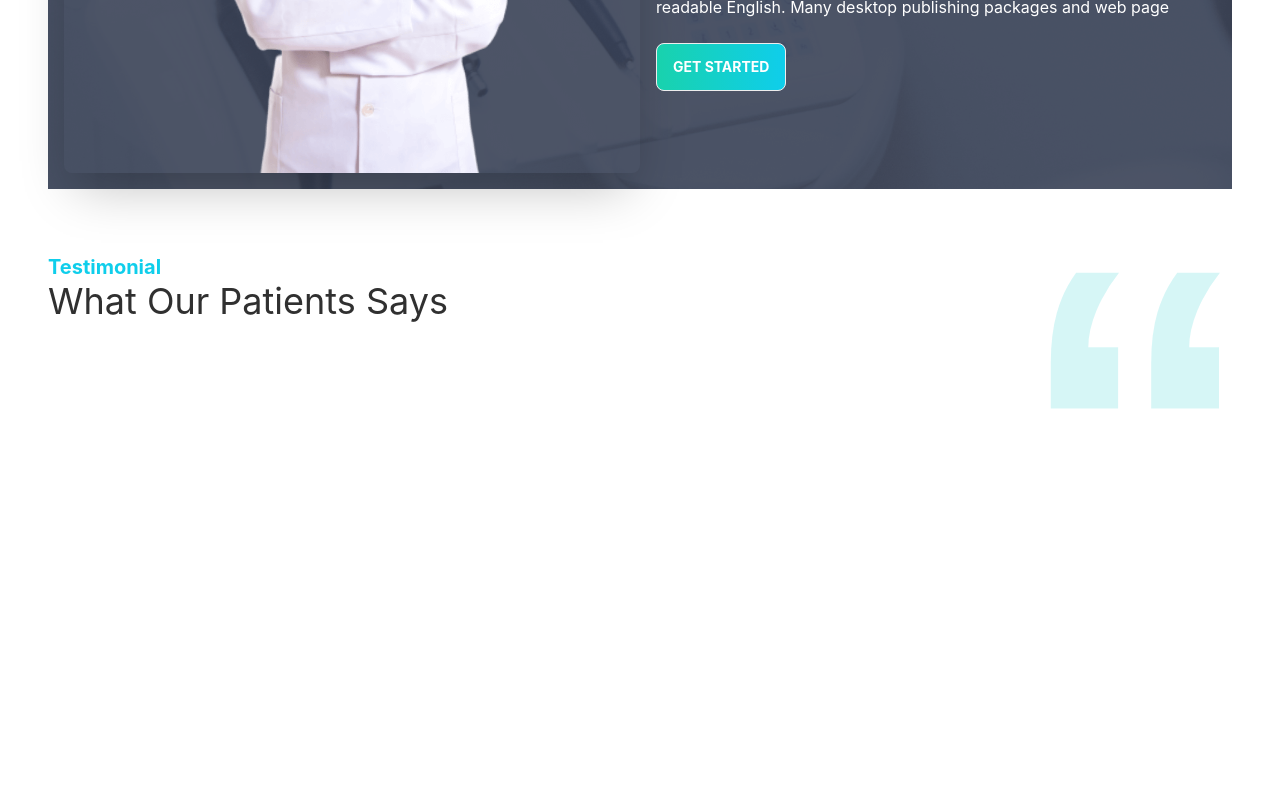
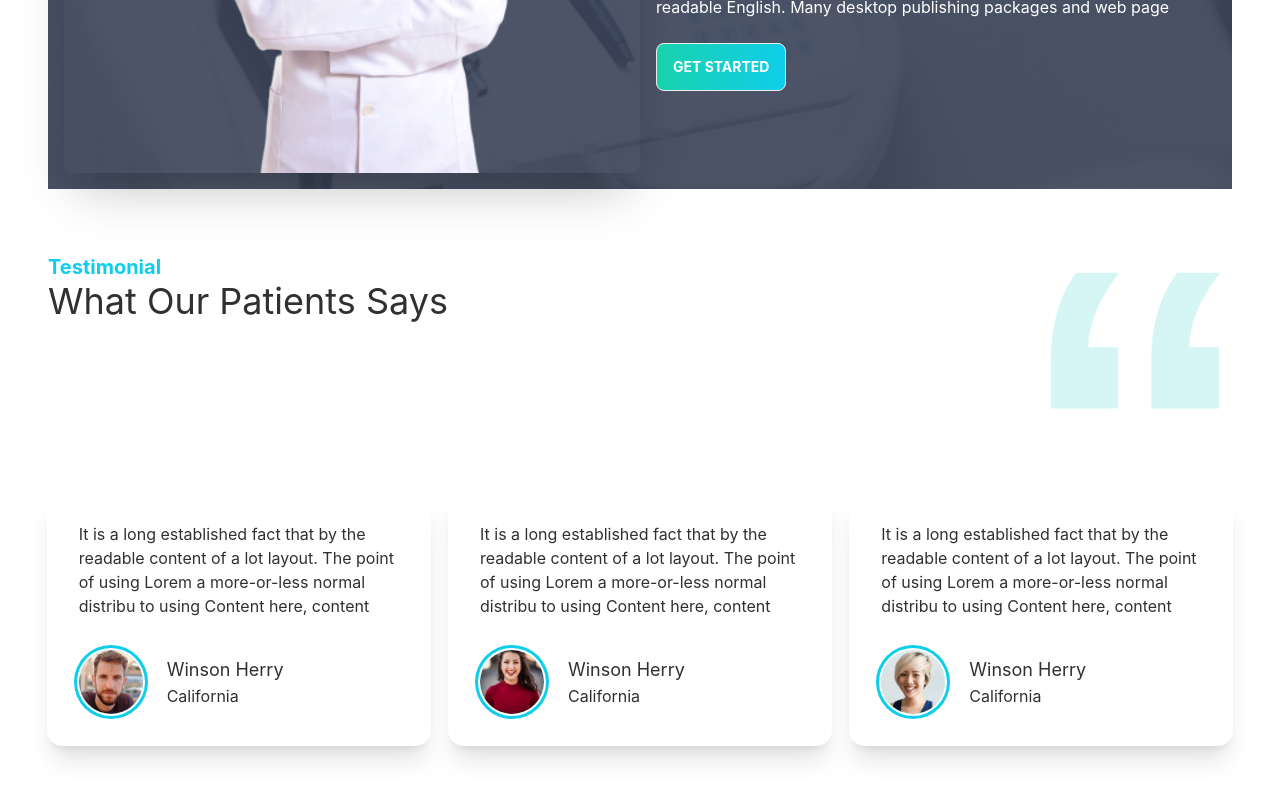
Before and after one commit to ahbab1995/doctors-porta-client, a React (Create React App) app: page / in a window 1280 px wide. Shown: the part 2750-3550 px from the top of the page. Before the commit the page ends 3224 px from the top, so only its background shows below. Built offline with nearby package versions, Linux system fonts and the light colour scheme.

Commit message:
Testimonial and review components new code added

```diff
--- a/src/Pages/Home/Testimonial/Review.js
+++ b/src/Pages/Home/Testimonial/Review.js
@@ -1,11 +1,27 @@
-import React from 'react';
+import React from "react";
 
-const Review = () => {
-    return (
-        <div>
-
+const Review = ({ review }) => {
+  const { name, img, location, text } = review;
+  return (
+    <div className="card w-96  shadow-xl">
+      <div className="card-body">
+        <p>{text}</p>
+        <div className=" ">
+          <div className="flex items-center mt-6">
+            <div className="avatar mr-6">
+              <div className="w-16 rounded-full ring ring-primary ring-offset-base-100 ring-offset-2">
+                <img src={img} />
+              </div>
+            </div>
+            <div>
+              <h5 className="text-lg">{name}</h5>
+              <p>{location}</p>
+            </div>
+          </div>
         </div>
-    );
+      </div>
+    </div>
+  );
 };
 
 export default Review;
--- a/src/Pages/Home/Testimonial/Testimonial.js
+++ b/src/Pages/Home/Testimonial/Testimonial.js
@@ -3,27 +3,28 @@ import quote from '../../../assets/icons/quote.svg'
 import people1 from '../../../assets/images/people1.png'
 import people2 from '../../../assets/images/people2.png'
 import people3 from '../../../assets/images/people3.png'
+import Review from './Review';
 const Testimonial = () => {
     const reviews = [
         {
             _id: 1,
             name: 'Winson Herry',
             img: people1,
-            review: 'It is a long established fact that by the readable content of a lot layout. The point of using Lorem a more-or-less normal distribu to using Content here, content',
+            text: 'It is a long established fact that by the readable content of a lot layout. The point of using Lorem a more-or-less normal distribu to using Content here, content',
             location: 'California'
         },
         {
             _id: 2,
             name: 'Winson Herry',
             img: people2,
-            review: 'It is a long established fact that by the readable content of a lot layout. The point of using Lorem a more-or-less normal distribu to using Content here, content',
+            text: 'It is a long established fact that by the readable content of a lot layout. The point of using Lorem a more-or-less normal distribu to using Content here, content',
             location: 'California'
         },
         {
             _id: 3,
             name: 'Winson Herry',
             img: people3,
-            review: 'It is a long established fact that by the readable content of a lot layout. The point of using Lorem a more-or-less normal distribu to using Content here, content',
+            text: 'It is a long established fact that by the readable content of a lot layout. The point of using Lorem a more-or-less normal distribu to using Content here, content',
             location: 'California'
         },
     ]
@@ -39,8 +40,14 @@ const Testimonial = () => {
                 <img className='w-24 lg:w-48' src={quote} alt="" />
                 </div>
             </div>
-            <div>
 
+            <div className='mt-24 lg:mt-20 grid gap-5 grid-cols-1 md:grid-cols-2 lg:grid-cols-3 justify-items-center'>
+                {
+                    reviews.map(review => <Review
+                        key={review._id}
+                        review={review}
+                    ></Review>)
+                }
             </div>
         </section>
     );
```
